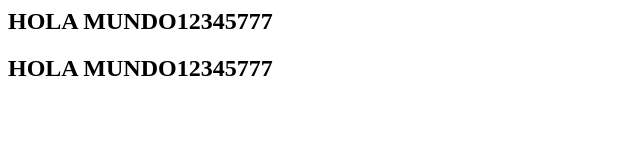
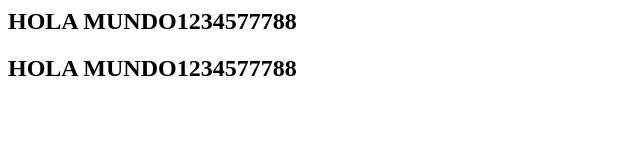
Before and after one commit to AdanCastro/Prueba1, a plain HTML site: page index.html in a window 1280 px wide. Shown: the full height of the page, 0-640 px from the left. Drawn offline with Linux system fonts and the light colour scheme.

Commit message:
prueba branch

```diff
--- a/index.html
+++ b/index.html
@@ -3,8 +3,8 @@
 	<title>	DIA 2</title>
 </head>
 <body>
-	<h2>HOLA MUNDO12345777</h2>
-	<h2>HOLA MUNDO12345777</h2>
+	<h2>HOLA MUNDO1234577788</h2>
+	<h2>HOLA MUNDO1234577788</h2>
 
 </body>
 </html>
```
